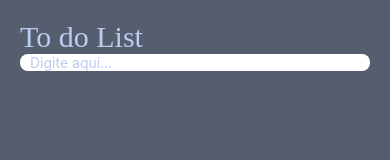
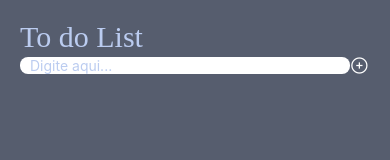
Before and after one commit to ferreira-joao/React-Native-To-do-List, a React Native app in the folder app/: screen / in a window 390 px wide. Shown: the top 160 px of the page. Built offline with nearby package versions, Linux system fonts and the light colour scheme.

Commit message:
added react-native-vector-icons

```diff
--- a/app/package.json
+++ b/app/package.json
@@ -13,6 +13,7 @@
     "@types/styled-components-react-native": "^5.1.3",
     "react": "17.0.2",
     "react-native": "0.67.3",
+    "react-native-vector-icons": "^9.1.0",
     "styled-components": "^5.3.3"
   },
   "devDependencies": {
@@ -21,6 +22,7 @@
     "@react-native-community/eslint-config": "^2.0.0",
     "@types/jest": "^26.0.23",
     "@types/react-native": "^0.66.15",
+    "@types/react-native-vector-icons": "^6.4.10",
     "@types/react-test-renderer": "^17.0.1",
     "@typescript-eslint/eslint-plugin": "^5.7.0",
     "@typescript-eslint/parser": "^5.7.0",
--- /dev/null
+++ b/app/src/components/AddButton/index.tsx
@@ -0,0 +1,12 @@
+import React from "react";
+import Icon from "react-native-vector-icons/Ionicons";
+
+import { ButtonContainer } from "./styles";
+
+export function AddButton() {
+  return (
+    <ButtonContainer>
+      <Icon name="add-circle-outline" size={20} color="#FFF" />
+    </ButtonContainer>
+  );
+}
--- /dev/null
+++ b/app/src/components/AddButton/styles.tsx
@@ -0,0 +1,3 @@
+import styled from "styled-components/native";
+
+export const ButtonContainer = styled.TouchableOpacity``;
--- a/app/src/screens/Home/index.tsx
+++ b/app/src/screens/Home/index.tsx
@@ -1,13 +1,19 @@
 import React from "react";
 import { MainInput } from "../../components/MainInput";
+import { AddButton } from "../../components/AddButton";
 
-import { Container, Title } from "./styles";
+import { Container, Title, FormContainer } from "./styles";
 
 function Home() {
   return (
     <Container>
       <Title>To do List</Title>
-      <MainInput placeholder="Digite aqui..." />
+
+      <FormContainer>
+        <MainInput placeholder="Digite aqui..." />
+
+        <AddButton />
+      </FormContainer>
     </Container>
   );
 }
--- a/app/src/screens/Home/styles.tsx
+++ b/app/src/screens/Home/styles.tsx
@@ -12,3 +12,10 @@ export const Title = styled.Text`
   font-family: ${theme.fonts.bold};
   color: ${theme.colors.text};
 `;
+
+export const FormContainer = styled.View`
+  width: 100%;
+  flex-direction: row;
+  align-items: center;
+  justify-content: space-between;
+`;
```
Also changed, not shown: 1 other file (tests, documents, lock files or other folders).
